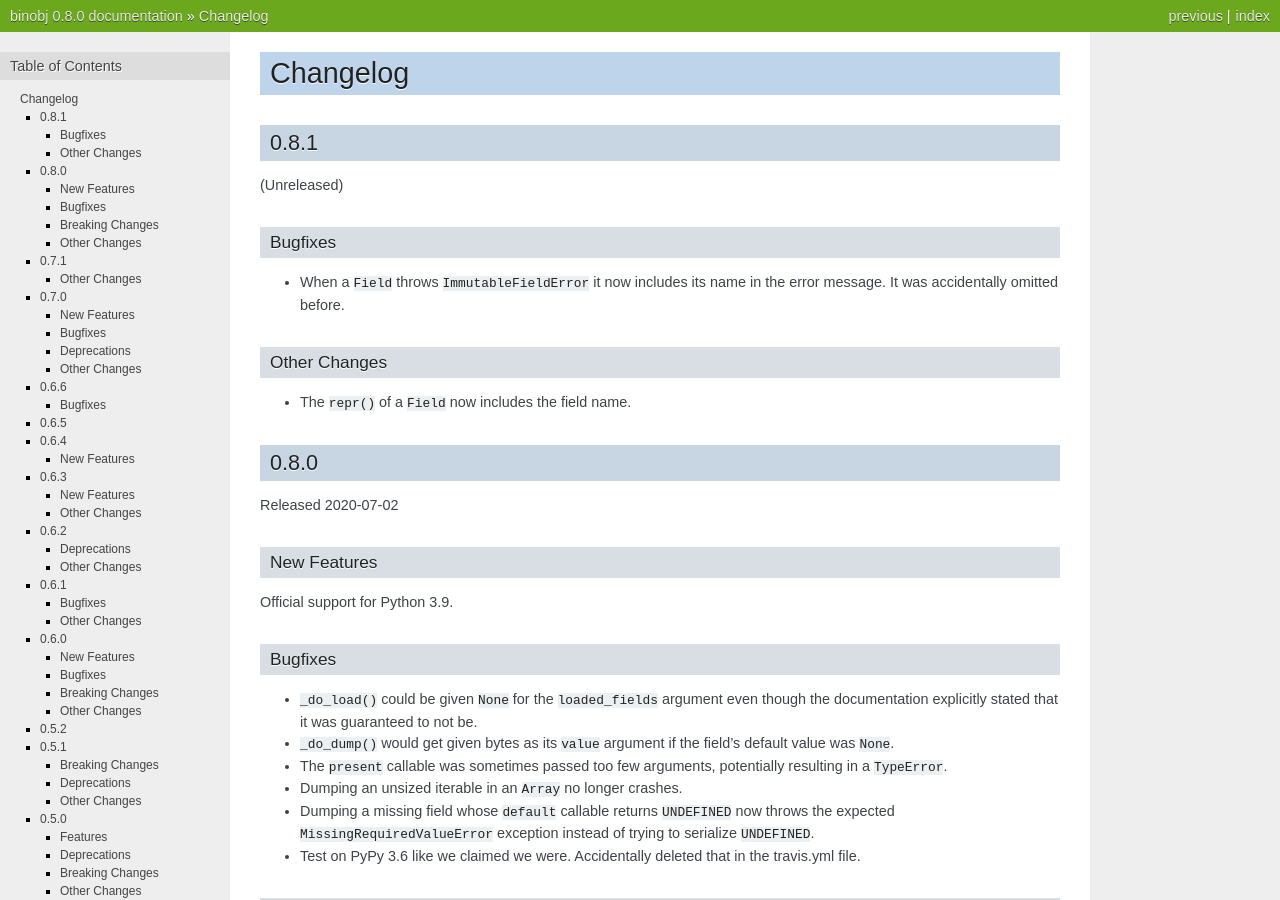
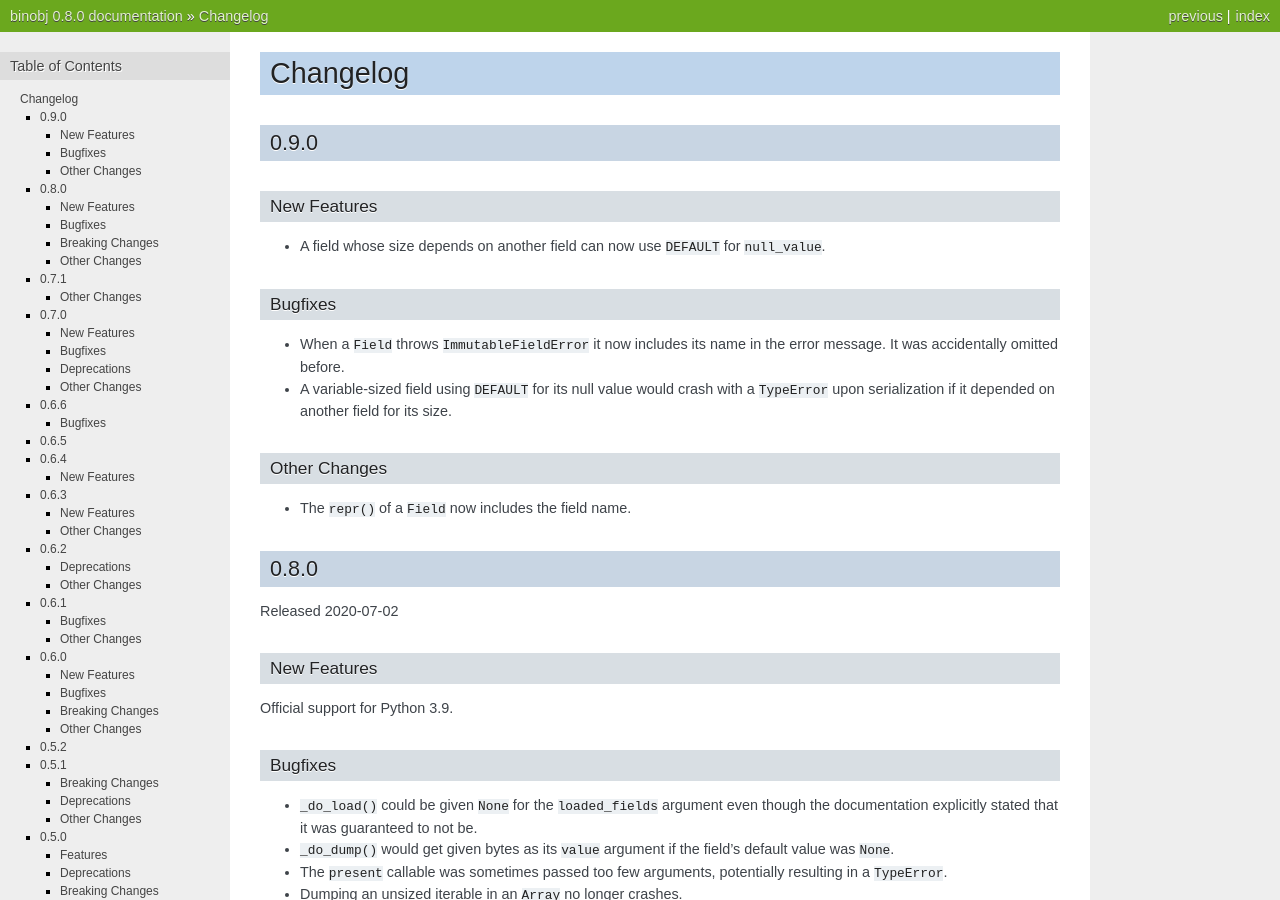
Before and after one commit to dargueta/binobj, a Sphinx documentation site: the page built from docs/source/CHANGELOG.rst, in a window 1280 px wide and 900 px high. Built offline with Sphinx 7.4.7, drawn with Linux system fonts in a browser that asks for light colours.

Commit message:
Add support for null_value=DEFAULT for variable-length fields

```diff
--- a/docs/source/CHANGELOG.rst
+++ b/docs/source/CHANGELOG.rst
@@ -1,16 +1,22 @@
 Changelog
 =========
 
-0.8.1
+0.9.0
 -----
 
-(Unreleased)
+New Features
+~~~~~~~~~~~~
+
+* A field whose size depends on another field can now use ``DEFAULT`` for ``null_value``.
+
 
 Bugfixes
 ~~~~~~~~
 
 * When a ``Field`` throws ``ImmutableFieldError`` it now includes its name in the
   error message. It was accidentally omitted before.
+* A variable-sized field using ``DEFAULT`` for its null value would crash with a
+  ``TypeError`` upon serialization if it depended on another field for its size.
 
 Other Changes
 ~~~~~~~~~~~~~
```
Also changed, not shown: 2 other files.
